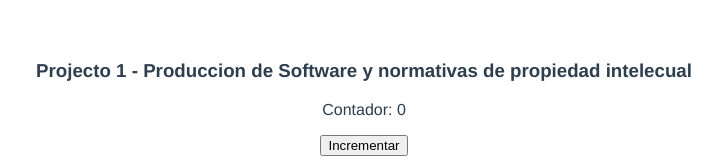
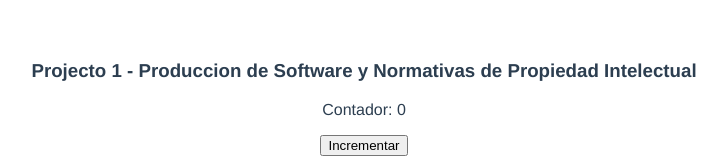
Before and after one commit to KidDarknezz/Proyecto-1, a Vue app: page / in a window 1280 px wide. Shown: the top 160 px of the page, without its empty margins (276-1003 px from the left). Built offline with nearby package versions, Linux system fonts and the light colour scheme.

Commit message:
Title update

```diff
--- a/src/App.vue
+++ b/src/App.vue
@@ -1,6 +1,6 @@
 <template>
   <div id="app">
-    <h3>Projecto 1 - Produccion de Software y normativas de propiedad intelecual</h3>
+    <h3>Projecto 1 - Produccion de Software y Normativas de Propiedad Intelectual</h3>
     <p>Contador: {{ counter }}</p>
     <button @click="counter++">Incrementar</button>
   </div>
```
